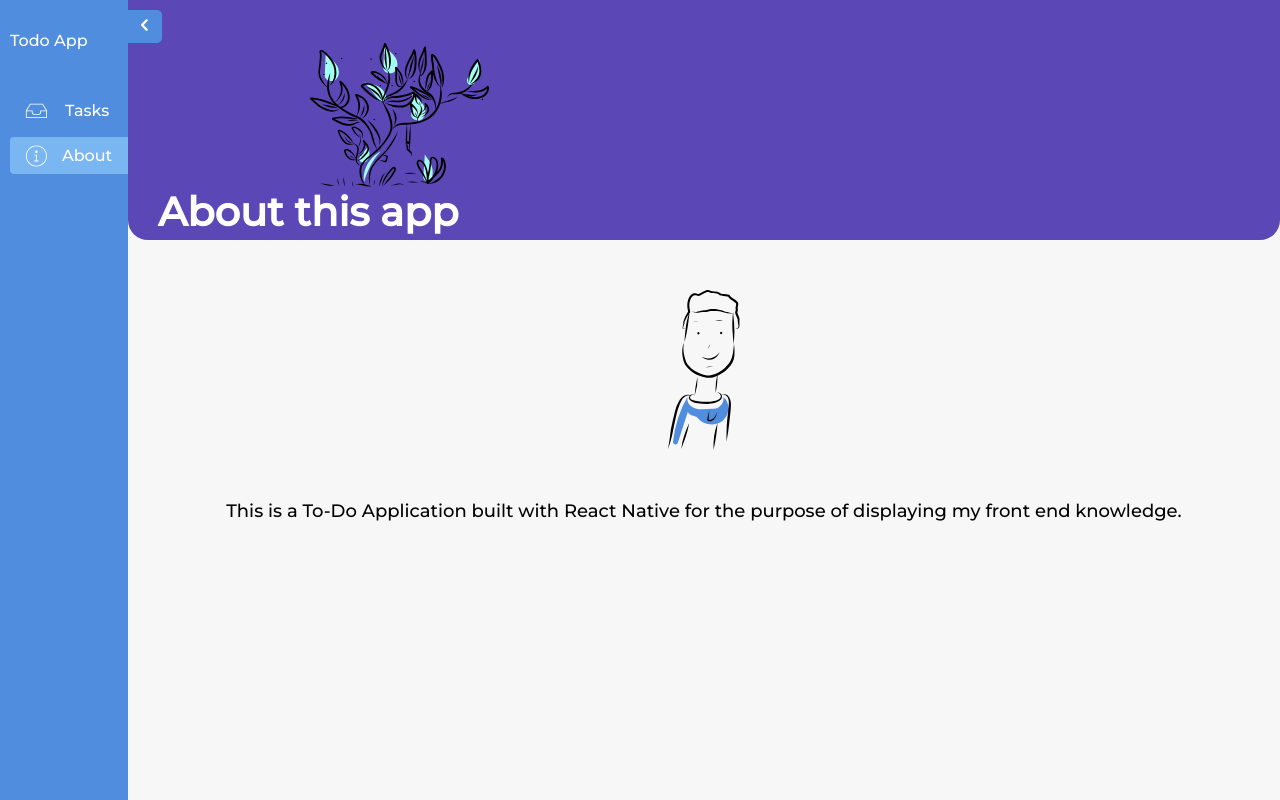
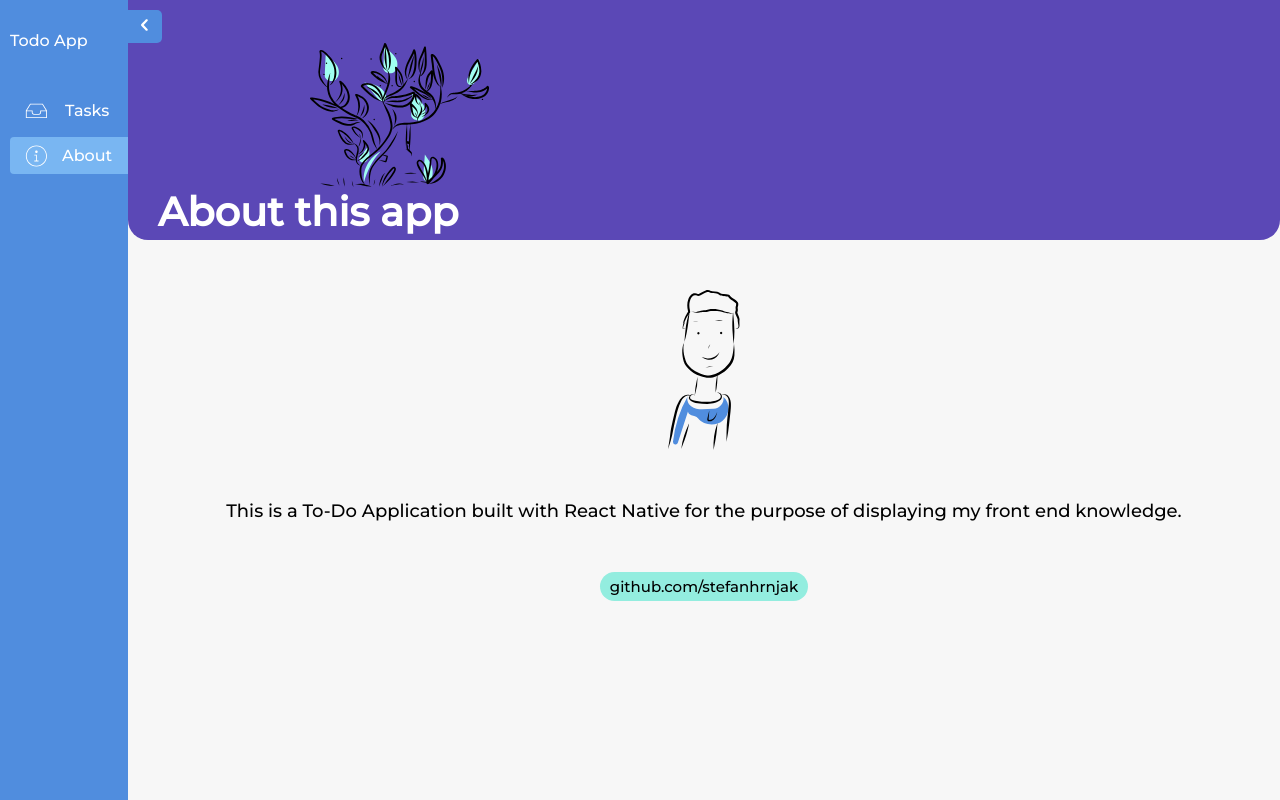
Before and after one commit to stefanhrnjak/Todo-App, a React (Create React App) app: page / in a window 1280 px wide. Both pictures are taken after a click on the button "About". Built offline with nearby package versions, Linux system fonts and the light colour scheme.

Commit message:
styled buttons

```diff
--- a/src/components/todos/About.module.css
+++ b/src/components/todos/About.module.css
@@ -1,10 +1,10 @@
 .aboutContainer {
   display: grid;
 
-  grid-template-rows: 30vh 20vh max-content;
+  grid-template-rows: 30vh 20vh max-content max-content;
   grid-template-columns: 1fr;
 
-  grid-row-gap: 5rem;
+  row-gap: 5rem;
 }
 
 .head {
@@ -30,7 +30,43 @@
 
 .text {
   display: block;
-  font-family: 'Montserrat' sans-serif;
+  font-family: "Montserrat" sans-serif;
   font-size: 1.8rem;
-  margin: auto;
+  text-align: center;
+  margin: 0 5rem;
 }
+
+.github {
+  display: grid;
+
+  grid-template-columns: 1fr;
+  grid-template-rows: 1fr;
+
+  justify-content: center;
+}
+
+.github a {
+  justify-self: center;
+  box-sizing: border-box;
+
+  border-radius: 200rem;
+
+  padding: 0.5rem 1rem;
+
+  margin: 0 5rem;
+  height: 100%;
+
+  background-color: #93eddf;
+
+  font-family: "Montserrat" sans-serif;
+  font-size: 1.5rem;
+  text-align: center;
+  text-decoration: none;
+  color: inherit;
+
+  transition: background-color .2s;
+}
+
+.github a:hover {
+  background-color: #93d7ed;
+}
--- a/src/components/todos/About.module.js
+++ b/src/components/todos/About.module.js
@@ -25,6 +25,8 @@ export default function About(props) {
         This is a To-Do Application built with React Native for the purpose of
         displaying my front end knowledge.
       </p>
+      <div className={classes.github}><a href="https://github.com/stefanhrnjak">github.com/stefanhrnjak</a></div>
+
     </div>
   );
 }
--- a/src/components/todos/Form.module.css
+++ b/src/components/todos/Form.module.css
@@ -96,7 +96,7 @@ input:focus {
 }
 
 .formBtn:active {
-  background-color: blue;
+  background-color: rgb(160, 139, 230);
 }
 
 .hideBtn {
--- a/src/index.css
+++ b/src/index.css
@@ -1,4 +1,4 @@
-* {
+*, *::before, *::after {
   margin: 0;
   padding: 0;
   box-sizing: inherit;
```
